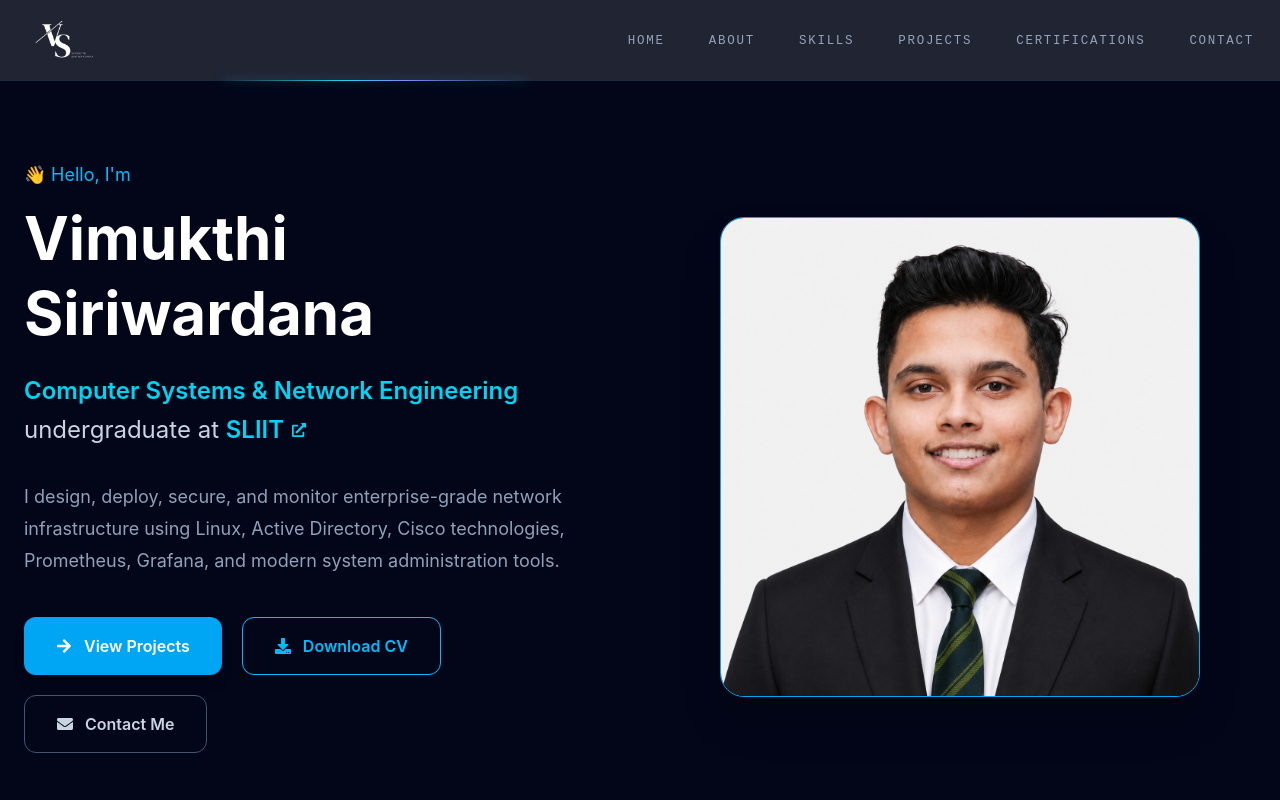
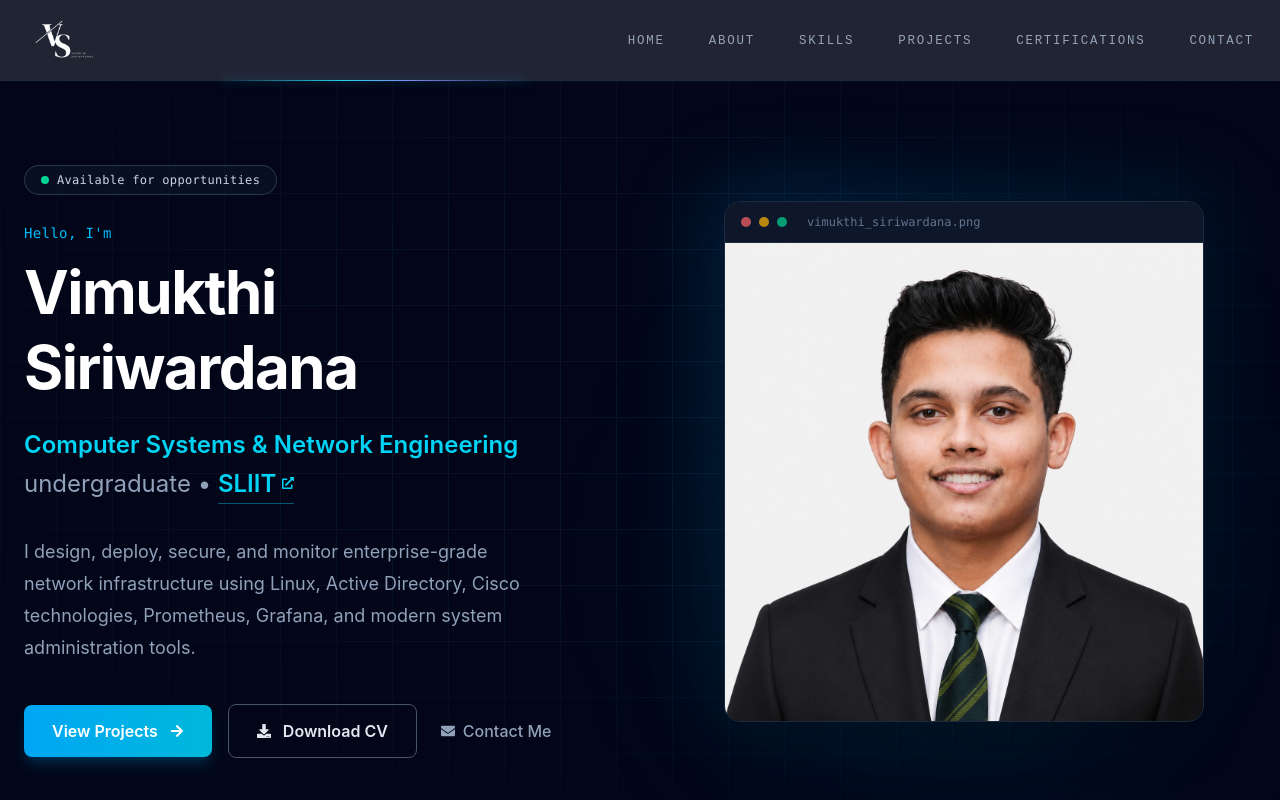
Before and after one commit to VimukthiSiriwardana/personal-portfolio, a React (Vite) app: page / in a window 1280 px wide. Shown: the top 800 px of the page. Built offline with nearby package versions, Linux system fonts and the light colour scheme.

Commit message:
Update home page

```diff
--- a/src/sections/Hero.jsx
+++ b/src/sections/Hero.jsx
@@ -12,56 +12,86 @@ function Hero() {
   return (
     <section
       id="home"
-      className="min-h-screen bg-slate-950 flex items-start px-6 pt-20"
+      className="relative min-h-screen bg-slate-950 flex items-center px-6 pt-10 pb-20 overflow-hidden"
     >
-      <div className="max-w-7xl mx-auto w-full grid md:grid-cols-2 gap-12 items-center">
+      {/* Ambient background layer */}
+      <div className="pointer-events-none absolute inset-0">
+        {/* Fine grid, fades toward the edges */}
+        <div
+          className="absolute inset-0 opacity-[0.07]"
+          style={{
+            backgroundImage:
+              "linear-gradient(to right, #38bdf8 1px, transparent 1px), linear-gradient(to bottom, #38bdf8 1px, transparent 1px)",
+            backgroundSize: "56px 56px",
+            maskImage:
+              "radial-gradient(ellipse 70% 60% at 50% 40%, black 40%, transparent 100%)",
+            WebkitMaskImage:
+              "radial-gradient(ellipse 70% 60% at 50% 40%, black 40%, transparent 100%)"
+          }}
+        />
+        {/* Single restrained accent glow */}
+        <div className="absolute top-1/3 right-[8%] w-[420px] h-[420px] bg-cyan-500/10 rounded-full blur-[110px]" />
+      </div>
+
+      <div className="relative max-w-7xl mx-auto w-full grid md:grid-cols-2 gap-16 items-center">
 
         {/* Left */}
 
-        <div>
+        <div className="hero-fade-up" style={{ animationDelay: "0ms" }}>
 
-          <p className="text-sky-400 text-lg mb-3">
-            👋 Hello, I'm
+          {/* Status badge */}
+          <div className="inline-flex items-center gap-2 rounded-full border border-slate-700/80 bg-slate-900/60 px-4 py-1.5 mb-7">
+            <span className="relative flex h-2 w-2">
+              <span className="absolute inline-flex h-full w-full animate-ping rounded-full bg-emerald-400 opacity-75" />
+              <span className="relative inline-flex h-2 w-2 rounded-full bg-emerald-400" />
+            </span>
+            <span className="font-mono text-xs tracking-wide text-slate-300">
+              Available for opportunities
+            </span>
+          </div>
+
+          <p className="font-mono text-sm text-sky-400 mb-3 tracking-wide">
+            Hello, I'm
           </p>
 
-          <h1 className="text-6xl font-bold text-white leading-tight">
+          <h1 className="text-6xl font-bold text-white leading-tight tracking-tight">
             {portfolio.name}
           </h1>
 
           <h2 className="mt-5 text-2xl leading-relaxed">
             <span className="text-cyan-400 font-semibold">
-    Computer Systems & Network Engineering
+              Computer Systems &amp; Network Engineering
             </span>{" "}
-  <span className="text-slate-300">
-    undergraduate at
+            <span className="text-slate-400">
+              undergraduate •
             </span>{" "}
             <a
               href="https://www.sliit.lk/"
               target="_blank"
               rel="noopener noreferrer"
-    className="inline-flex items-center gap-2 text-cyan-400 font-semibold hover:text-white hover:underline transition duration-300"
+              className="inline-flex items-center gap-1.5 text-cyan-400 font-semibold border-b border-cyan-400/40 hover:border-cyan-400 hover:text-white transition-colors duration-300"
             >
               SLIIT
-    <FaExternalLinkAlt className="text-sm" />
+              <FaExternalLinkAlt className="text-xs" />
             </a>
           </h2>
 
-          <p className="mt-8 text-slate-400 leading-8 text-lg">
+          <p className="mt-8 text-slate-400 leading-8 text-lg max-w-lg">
             {portfolio.description}
           </p>
 
           {/* Buttons */}
 
-          <div className="mt-10 flex flex-wrap gap-5">
+          <div className="mt-10 flex flex-wrap items-center gap-4">
 
             {/* View Projects */}
 
             <a
               href="#projects"
-              className="inline-flex items-center gap-3 bg-sky-500 hover:bg-sky-600 text-white px-8 py-4 rounded-xl font-semibold transition duration-300 shadow-lg hover:shadow-sky-500/30"
+              className="group inline-flex items-center gap-3 bg-gradient-to-r from-sky-500 to-cyan-500 hover:from-sky-400 hover:to-cyan-400 text-white px-7 py-3.5 rounded-lg font-semibold transition-all duration-300 shadow-lg shadow-sky-500/20 hover:shadow-cyan-500/30 hover:-translate-y-0.5"
             >
-              <FaArrowRight />
               {portfolio.buttons.projects}
+              <FaArrowRight className="text-sm transition-transform duration-300 group-hover:translate-x-1" />
             </a>
 
             {/* Download CV */}
@@ -69,9 +99,9 @@ function Hero() {
             <a
               href="/Vimukthi_Siriwardana_CV.pdf"
               download
-              className="inline-flex items-center gap-3 border border-sky-400 text-sky-400 hover:bg-sky-400 hover:text-slate-950 px-8 py-4 rounded-xl font-semibold transition duration-300"
+              className="inline-flex items-center gap-3 border border-slate-600 text-slate-200 hover:border-cyan-400 hover:text-cyan-300 px-7 py-3.5 rounded-lg font-semibold transition-all duration-300 hover:-translate-y-0.5"
             >
-              <FaDownload />
+              <FaDownload className="text-sm" />
               {portfolio.buttons.cv}
             </a>
 
@@ -79,9 +109,9 @@ function Hero() {
 
             <a
               href="#contact"
-              className="inline-flex items-center gap-3 border border-slate-600 text-slate-300 hover:border-sky-400 hover:bg-sky-400 hover:text-slate-950 px-8 py-4 rounded-xl font-semibold transition duration-300"
+              className="inline-flex items-center gap-2 text-slate-400 hover:text-white font-medium px-2 py-3.5 transition-colors duration-300"
             >
-              <FaEnvelope />
+              <FaEnvelope className="text-sm" />
               Contact Me
             </a>
 
@@ -91,17 +121,59 @@ function Hero() {
 
         {/* Right */}
 
-        <div className="flex justify-center">
+        <div
+          className="hero-fade-up flex justify-center"
+          style={{ animationDelay: "150ms" }}
+        >
+          <div className="relative">
+            {/* Soft accent glow behind the frame */}
+            <div className="absolute -inset-4 bg-gradient-to-br from-sky-500/20 via-cyan-500/10 to-transparent rounded-[2rem] blur-2xl" />
+
+            {/* Terminal-style frame */}
+            <div className="relative w-[480px] max-w-full rounded-2xl border border-slate-800 bg-slate-900/80 shadow-2xl overflow-hidden">
+              {/* Window chrome */}
+              <div className="flex items-center gap-2 px-4 py-3 border-b border-slate-800 bg-slate-900/90">
+                <span className="w-2.5 h-2.5 rounded-full bg-red-400/70" />
+                <span className="w-2.5 h-2.5 rounded-full bg-amber-400/70" />
+                <span className="w-2.5 h-2.5 rounded-full bg-emerald-400/70" />
+                <span className="ml-3 font-mono text-xs text-slate-500 truncate">
+                  {portfolio.name.toLowerCase().replace(/\s+/g, "_")}.png
+                </span>
+              </div>
 
               <img
                 src={heroImage}
                 alt={portfolio.name}
-            className="w-[480px] rounded-3xl shadow-2xl border border-sky-500"
+                className="w-full h-auto block"
               />
+            </div>
+          </div>
+        </div>
 
       </div>
 
-      </div>
+      <style>{`
+        @keyframes heroFadeUp {
+          from {
+            opacity: 0;
+            transform: translateY(18px);
+          }
+          to {
+            opacity: 1;
+            transform: translateY(0);
+          }
+        }
+        .hero-fade-up {
+          opacity: 0;
+          animation: heroFadeUp 0.7s ease-out forwards;
+        }
+        @media (prefers-reduced-motion: reduce) {
+          .hero-fade-up {
+            animation: none;
+            opacity: 1;
+          }
+        }
+      `}</style>
     </section>
   );
 }
```
Lines whose indentation alone changed are shown as unchanged.
